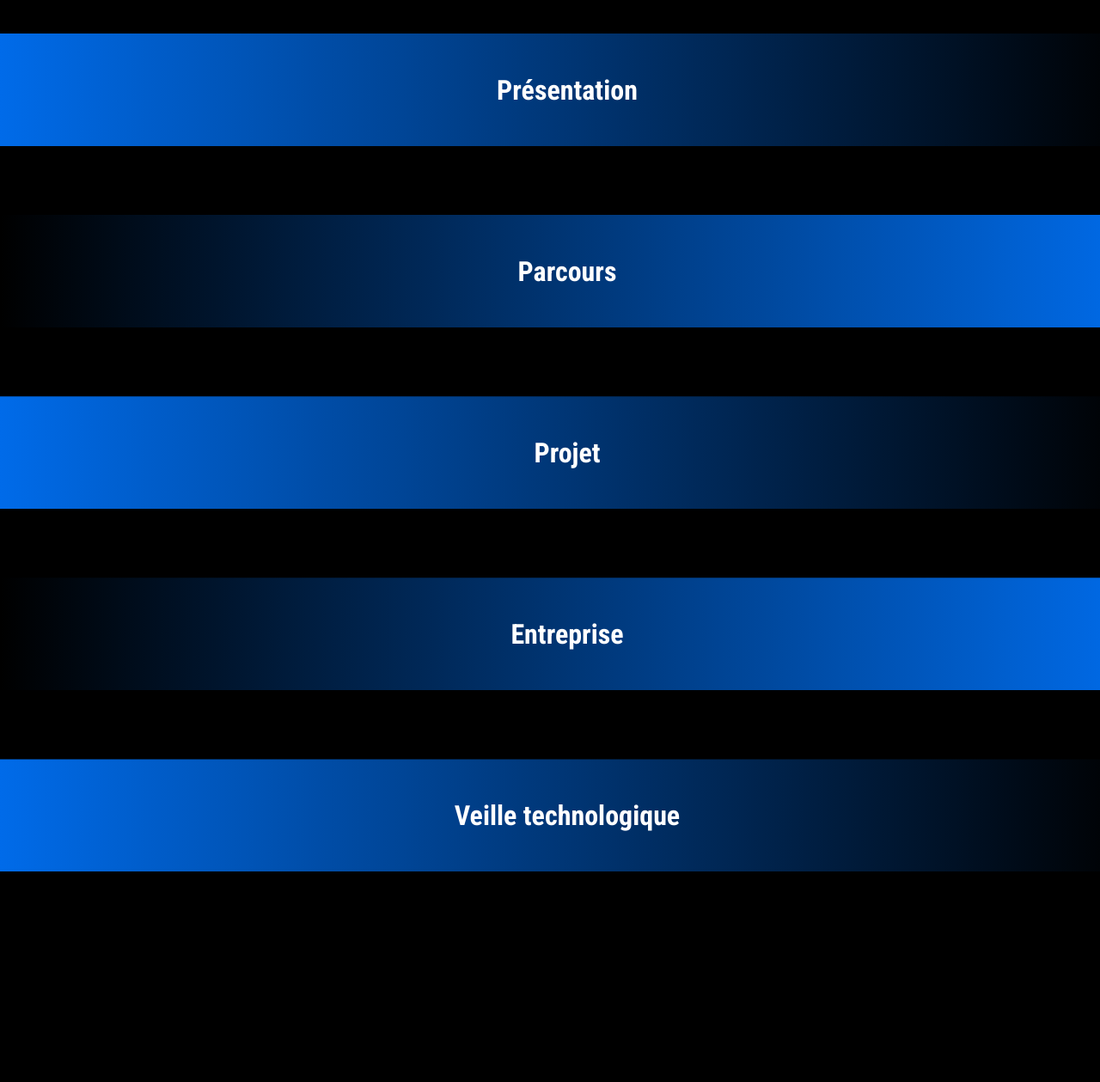
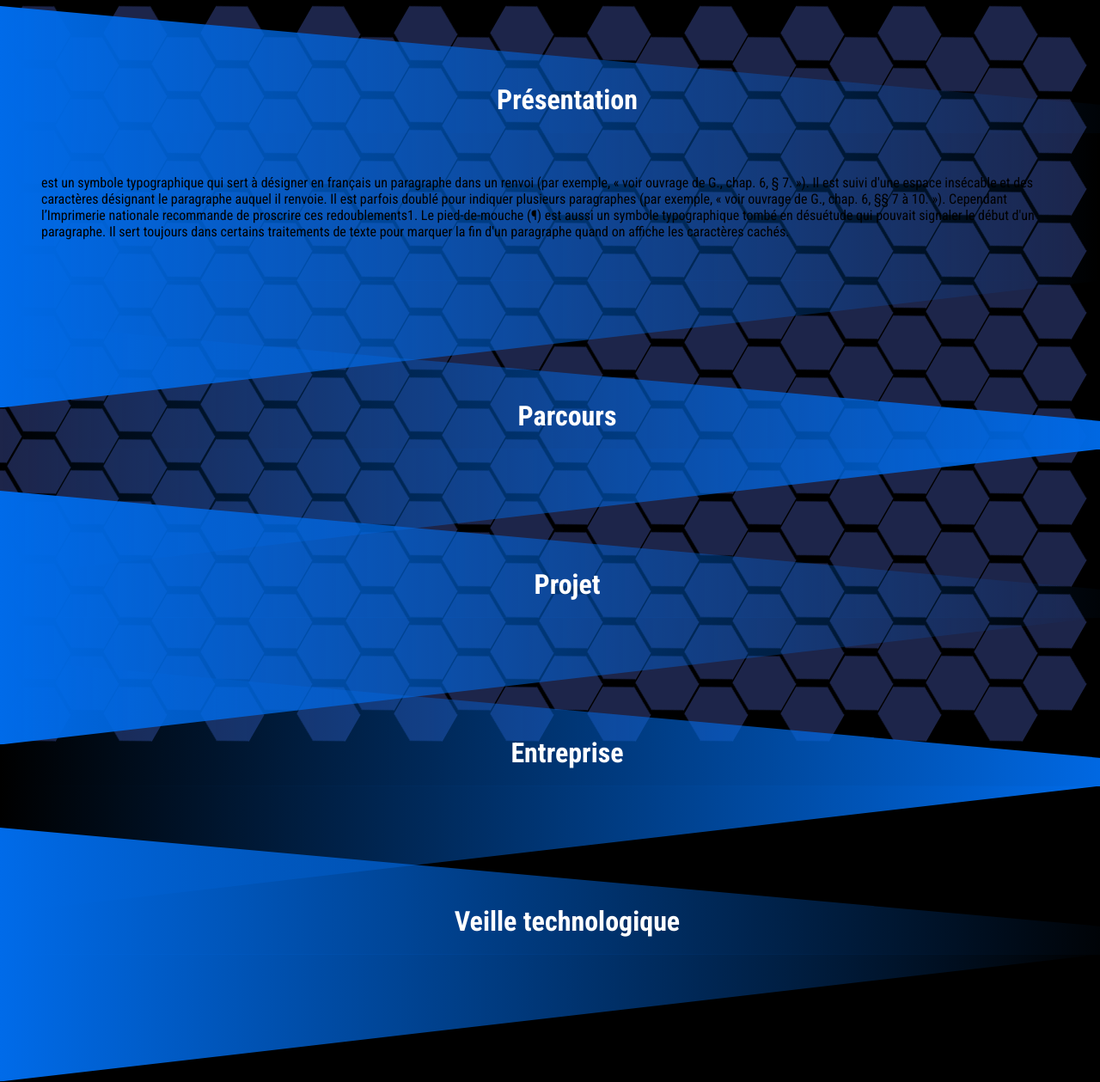
Before and after one commit to N4suk4/PortfolioSB, a plain HTML site: page index.html in a window 1280 px wide. Shown: the part 361-1620 px from the top of the page at 86% size. Before the commit the page ends 1455 px from the top, so only its background shows below. Drawn offline with nearby package versions, Linux system fonts and the light colour scheme; animation ran at ten frames a second.

Commit message:
fond finit

```diff
--- a/index.html
+++ b/index.html
@@ -14,11 +14,11 @@
             <span></span>
         </div>
         <ul class="tabs">
-            <li><a href="">Présentation</a></li>
-            <li><a href="">Parcours</a></li>
-            <li><a href="">Projet</a></li>
-            <li><a href="">Entreprise</a></li>
-            <li><a href="">Veille technologique</a></li>
+            <li><a href="#presentation">Présentation</a></li>
+            <li><a href="#parcours">Parcours</a></li>
+            <li><a href="#projet">Projet</a></li>
+            <li><a href="#entreprise">Entreprise</a></li>
+            <li><a href="#veille">Veille technologique</a></li>
         </ul>
         <img src="images/navbar/Loupe_Recherche.png">
     </nav>
@@ -29,24 +29,44 @@
             <div class="subtitle"> etudiant BTS SIO </div>
         </div>
     </header>
-    <!-- <div class="hexagonContainer">
+    <div class="hexagonContainer">
         <div class="perspective"></div>
-    </div> -->
+    </div>
     <section>
-        <div class="box right presentation">
-            <h1>Présentation</h1>
+        <div>
+            <div class="box topRight" id="presentation">
+                <h1>Présentation</h1>
+            </div>
+            <div>
+                <p class="test">
+                    est un symbole typographique qui sert à désigner en français un paragraphe dans un renvoi (par exemple, « voir ouvrage de G., chap. 6, § 7. »). Il est suivi d'une espace insécable et des caractères désignant le paragraphe auquel il renvoie. Il est parfois doublé pour indiquer plusieurs paragraphes (par exemple, « voir ouvrage de G., chap. 6, §§ 7 à 10. »). Cependant l’Imprimerie nationale recommande de proscrire ces redoublements1. Le pied-de-mouche (¶) est aussi un symbole typographique tombé en désuétude qui pouvait signaler le début d'un paragraphe. Il sert toujours dans certains traitements de texte pour marquer la fin d'un paragraphe quand on affiche les caractères cachés.
+                </p>
+            </div>
+            <div class="bottomRight"></div>
         </div>
-        <div class="box left parcours">
-            <h1>Parcours</h1>
+        <div>
+            <div class="box topLeft" id="parcours">
+                <h1>Parcours</h1>
+            </div>
+            <div class="bottomLeft"></div>
         </div>
-        <div class="box right projet">
-            <h1>Projet</h1>
+        <div>
+            <div class="box topRight" id="projet">
+                <h1>Projet</h1>
+            </div>
+            <div class="bottomRight"></div>
         </div>
-        <div class="box left entreprise">
-            <h1>Entreprise</h1>
+        <div>
+            <div class="box topLeft" id="entreprise">
+                <h1>Entreprise</h1>
+            </div>
+            <div class="bottomLeft"></div>
         </div>
-        <div class="box right veille">
-            <h1>Veille technologique</h1>
+        <div>
+            <div class="box topRight" id="veille">
+                <h1>Veille technologique</h1>
+            </div>
+            <div class="bottomRight"></div>
         </div>
     </section>
     <script src="https://ajax.googleapis.com/ajax/libs/jquery/3.5.1/jquery.min.js" defer></script>
--- a/script.js
+++ b/script.js
@@ -2,7 +2,6 @@ const header = document.querySelector('header');
 const canvas = document.getElementById('particleCanvas');
 const ctx = canvas.getContext('2d');
 
-// Utilisez offsetWidth et offsetHeight pour définir la taille du canvas
 canvas.width = header.offsetWidth;
 canvas.height = header.offsetHeight;
 
@@ -33,8 +32,8 @@ class Particle {
       const directionX = dx / distance;
       const directionY = dy / distance;
 
-      // Augmentez la force de repulsion
-      const repulsionStrength = 4; // Augmentez cette valeur pour une force plus forte
+      // Gère la force de repulsion
+      const repulsionStrength = 4;
       this.x += directionX * repulsionStrength;
       this.y += directionY * repulsionStrength;
     } else {
@@ -77,7 +76,7 @@ function createParticleBatch(numParticles, color, sizeRange, speedRange, alphaMa
 }
 
 function createParticles() {
-  createParticleBatch(300, "#F0F0F0", [1, 3], [0.1, 0.5], 0.4); // Petites particules
+  createParticleBatch(400, "#F0F0F0", [1, 3], [0.1, 0.5], 0.4); // Petites particules
   createParticleBatch(100, "#C0C0C0", [4, 6], [0.05, 0.2], 0.3); // Moyennes particules
   createParticleBatch(10, "#A0A0A0", [10, 20], [0.02, 0.1], 0.2); // Grandes particules
 }
@@ -91,9 +90,8 @@ function createLineConnection(particle1, particle2, color) {
 }
 
 function drawLines() {
-  const connectionColor = "#FFFFFF"; // Couleur blanche
-  const maxDistance = 100; // Distance maximale pour créer une connexion
-
+  const connectionColor = "#FFFFFF";
+  const maxDistance = 55;
   for (let i = 0; i < particlesArray.length; i++) {
     for (let j = i + 1; j < particlesArray.length; j++) {
       const dx = particlesArray[i].x - particlesArray[j].x;
@@ -140,7 +138,19 @@ window.addEventListener('mousemove', handleMouseMove);
 createParticles();
 animate();
 
+const hexContainer = document.getElementsByClassName('hexagonContainer');
+const limitPosition = 364;
 
+window.addEventListener('scroll', () => {
+  const scrollPosition = window.scrollY;
+
+  if (scrollPosition < limitPosition) {
+    hexContainer[0].style.top = limitPosition - scrollPosition + 'px';
+  }
+  else {
+    hexContainer[0].style.top = 0;
+  }
+});
 
 const container = document.querySelector('.hexagonContainer');
 
--- a/style.scss
+++ b/style.scss
@@ -46,6 +46,8 @@ body{
 
   .container{
     position:absolute;
+    pointer-events: none;
+    transition: all 0.5s ease;
     @include center();
 
     .title {
@@ -65,6 +67,7 @@ body{
 
     .subtitle{
       font-family: 'Roboto Condensed';
+      font-size: 2em;
       display: block;
       text-align: center;
       text-transform: uppercase;
@@ -153,34 +156,15 @@ section{
   z-index: 10;
   pointer-events: none;
 
-  .right{
+  .topRight{
     background: linear-gradient(90deg, var(--BoxColor), rgba(0,0,0,0));
-    clip-path: polygon(0% 0%, 100% 0%, 100% 100%, 0% 100%);
+    clip-path: polygon(0% 0%, 100% 80%, 100% 100%, 0% 100%);
     position: relative;
-
-    &::before{
-      content: '';
-      position: absolute;
-      top: 0;
-      left: 0;
-      display: block;
-      width: 100%;
-      height: 5em;
-      clip-path: polygon(100% 100%, 0% 0%, 0% 100%);
-      background: linear-gradient(90deg, var(--BoxColor), rgba(0,0,0,0));
-      transform: translateY(-100%);
-    }
-
-    &::after{
-      content: '';
-      clip-path: polygon(100% 0%, 0% 0%, 100% 100%);
-    }
-
   }
 
-  .left{
+  .topLeft{
     background: linear-gradient(90deg, rgba(0,0,0,0), var(--BoxColor));
-    clip-path: polygon(0% 0%, 100% 0%, 100% 100%, 0% 100%);
+    clip-path: polygon(0% 0%, 100% 80%, 100% 100%, 0% 100%);
   }
 
   .box{
@@ -188,12 +172,39 @@ section{
     position: relative;
     padding: 20px;
     color: white;
-    margin: 5em auto;
+    margin-top: 3em;
 
     h1{
       font-size: 2em;
       text-align: center;
       color: white;
+      margin: 70px 0 0 0;
     }
   }
+
+  .test{
+    margin: 0;
+    padding: 3em;
+    background: linear-gradient(90deg, var(--BoxColor), rgba(0,0,0,0));
+  }
+
+  .bottomRight{
+    content: '';
+    position: absolute;
+    width: 100%;
+    height: 148px;
+    background: linear-gradient(90deg, var(--BoxColor), rgba(0, 0, 0, 0));
+    clip-path: polygon(0% 0%, 100% 0%, 0% 100%, 0% 0%);
+    transform: translateY(-0.5px);
+  }
+
+  .bottomLeft{
+    content: '';
+    position: absolute;
+    width: 100%;
+    height: 148px;
+    background: linear-gradient(90deg, rgba(0, 0, 0, 0), var(--BoxColor));
+    clip-path: polygon(0% 0%, 100% 0%, 0% 100%, 0% 0%);
+    transform: translateY(-0.5px);
+  }
 }
```
Also changed, not shown: style.css, 1 other file.
